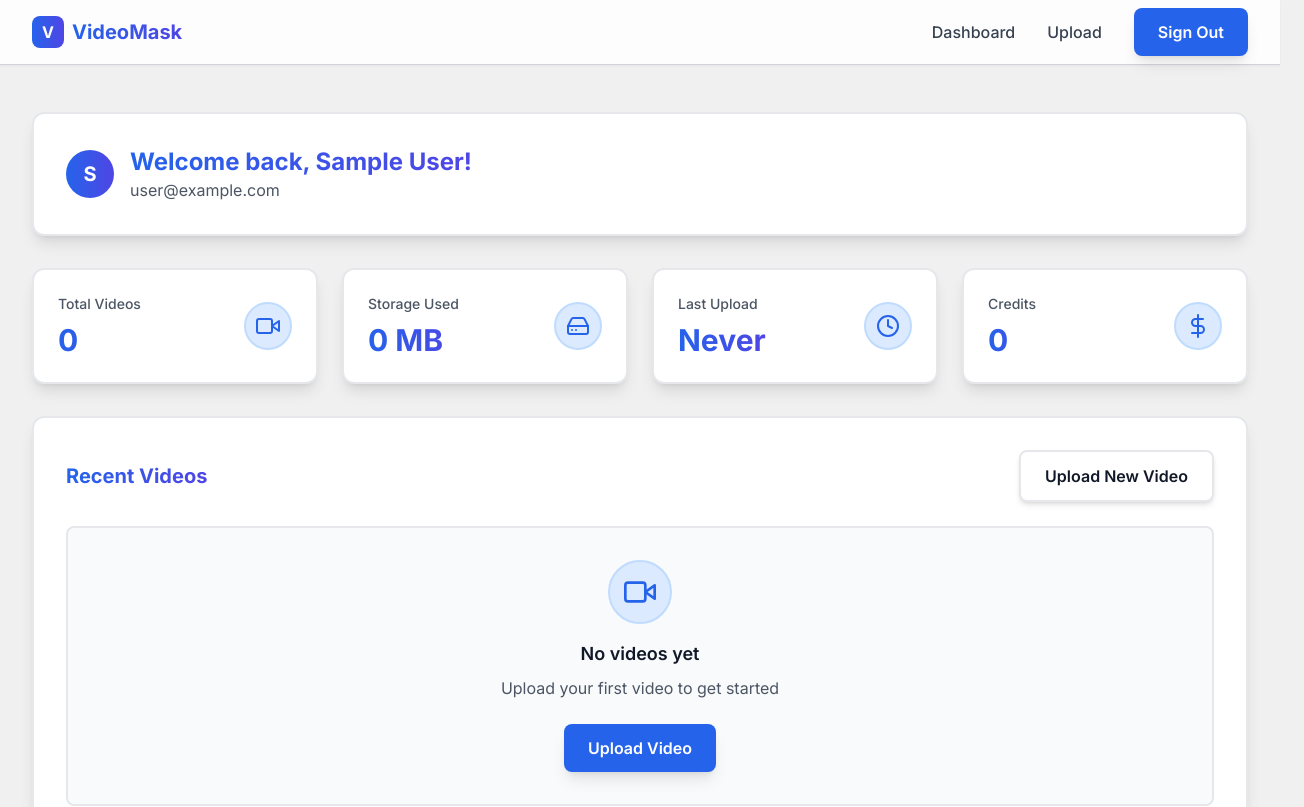
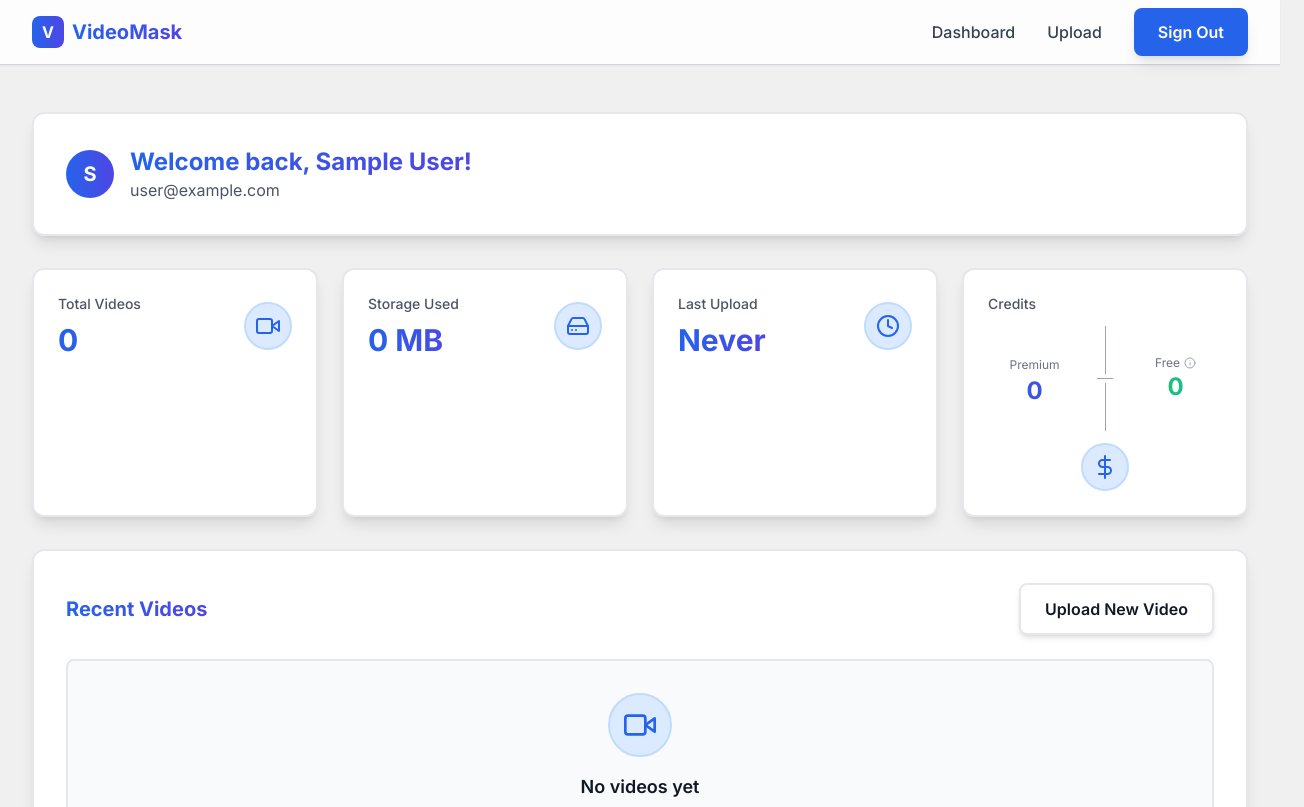
Before and after one commit to bckflpboys/https---github.com-bckflpboys-videomask, a Next.js app: page /dashboard in a window 1280 px wide. Shown: the top 807 px of the page, 1304 px wide, since content can reach past the window. Built offline with nearby package versions, Linux system fonts and the light colour scheme; no server answers; sample sign-in values are in the browser's storage.

Commit message:
credits card  update

```diff
--- a/src/app/dashboard/page.tsx
+++ b/src/app/dashboard/page.tsx
@@ -4,7 +4,7 @@ import { useSession } from 'next-auth/react';
 import { redirect, useRouter } from 'next/navigation';
 import Link from 'next/link';
 import { useEffect, useState } from 'react';
-import { FiVideo, FiHardDrive, FiClock, FiDollarSign } from 'react-icons/fi';
+import { FiVideo, FiHardDrive, FiClock, FiDollarSign, FiInfo } from 'react-icons/fi';
 
 export default function Dashboard() {
   const { data: session, status } = useSession();
@@ -86,14 +86,32 @@ export default function Dashboard() {
           </div>
 
           <div className="card p-6 border-2 border-gray-200 hover:border-blue-500 transition-colors duration-200">
-            <div className="flex items-center justify-between">
-              <div>
-                <p className="text-sm font-medium text-gray-600">Credits</p>
-                <p className="mt-2 text-3xl font-bold bg-gradient-to-r from-blue-600 to-indigo-600 bg-clip-text text-transparent">0</p>
+            <p className="text-sm font-medium text-gray-600 mb-3">Credits</p>
+            <div className="flex items-center">
+              <div className="flex-1 text-center">
+                <span className="text-xs text-gray-500">Premium</span>
+                <p className="text-2xl font-bold bg-gradient-to-r from-blue-600 to-indigo-600 bg-clip-text text-transparent">0</p>
               </div>
-              <div className="w-12 h-12 bg-blue-100 rounded-full flex items-center justify-center border-2 border-blue-200">
-                <FiDollarSign className="w-6 h-6 text-blue-600" />
+              <div className="mx-4 flex flex-col items-center justify-center">
+                <div className="h-12 w-px bg-gray-400"></div>
+                <div className="w-4 h-px bg-gray-400 my-1"></div>
+                <div className="h-12 w-px bg-gray-400"></div>
               </div>
+              <div className="flex-1 text-center">
+                <div className="flex items-center justify-center gap-1">
+                  <span className="text-xs text-gray-500">Free</span>
+                  <div className="group relative">
+                    <FiInfo className="w-3 h-3 text-gray-400 cursor-help" />
+                    <div className="absolute bottom-full left-1/2 -translate-x-1/2 mb-2 px-3 py-2 bg-gray-900 text-white text-xs rounded-lg opacity-0 group-hover:opacity-100 transition-opacity duration-200 whitespace-nowrap pointer-events-none">
+                      Receive 10 free credits every month
+                    </div>
+                  </div>
+                </div>
+                <p className="text-2xl font-bold bg-gradient-to-r from-green-500 to-teal-500 bg-clip-text text-transparent">0</p>
+              </div>
+            </div>
+            <div className="w-12 h-12 bg-blue-100 rounded-full flex items-center justify-center border-2 border-blue-200 mx-auto mt-3">
+              <FiDollarSign className="w-6 h-6 text-blue-600" />
             </div>
           </div>
         </div>
```
